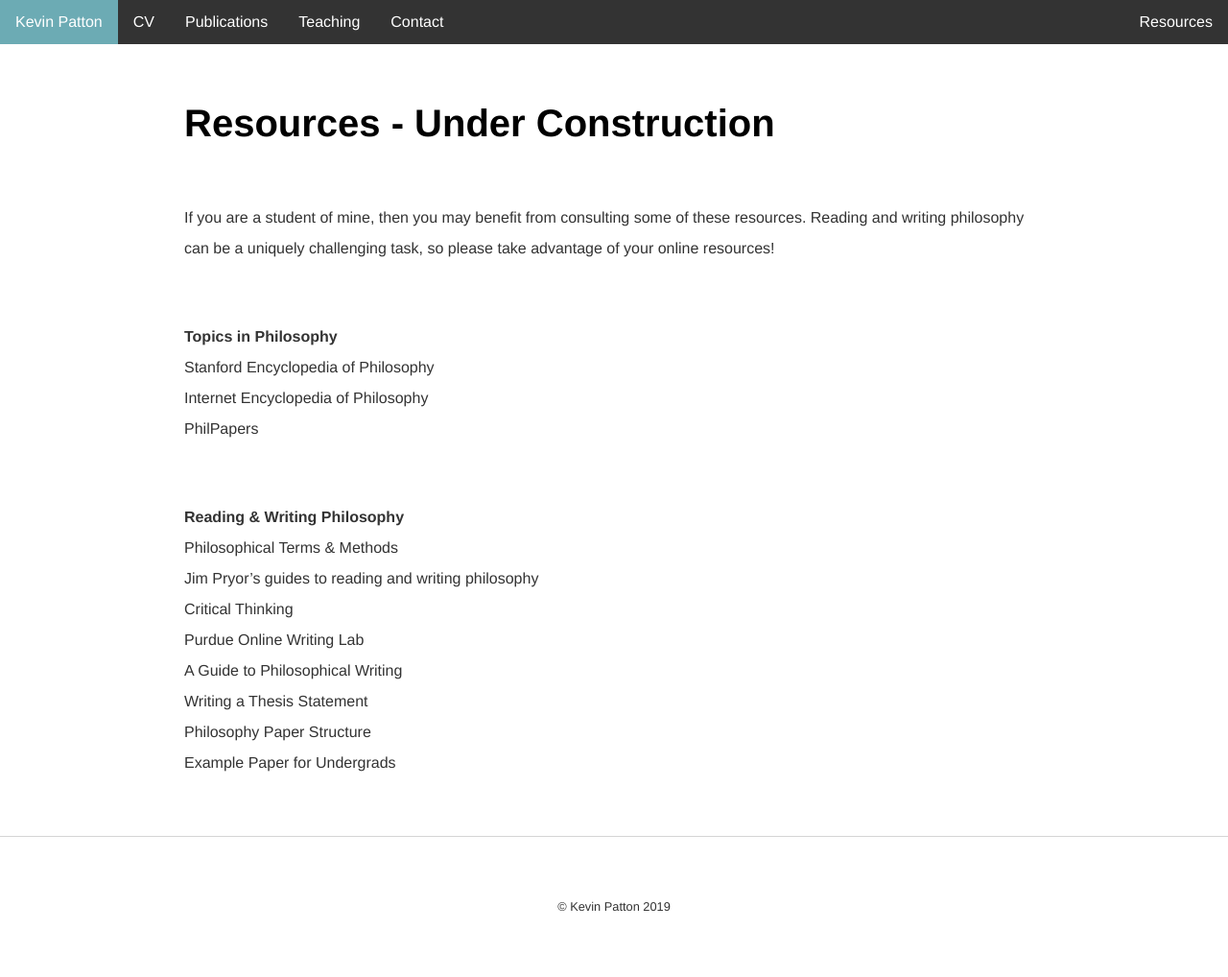
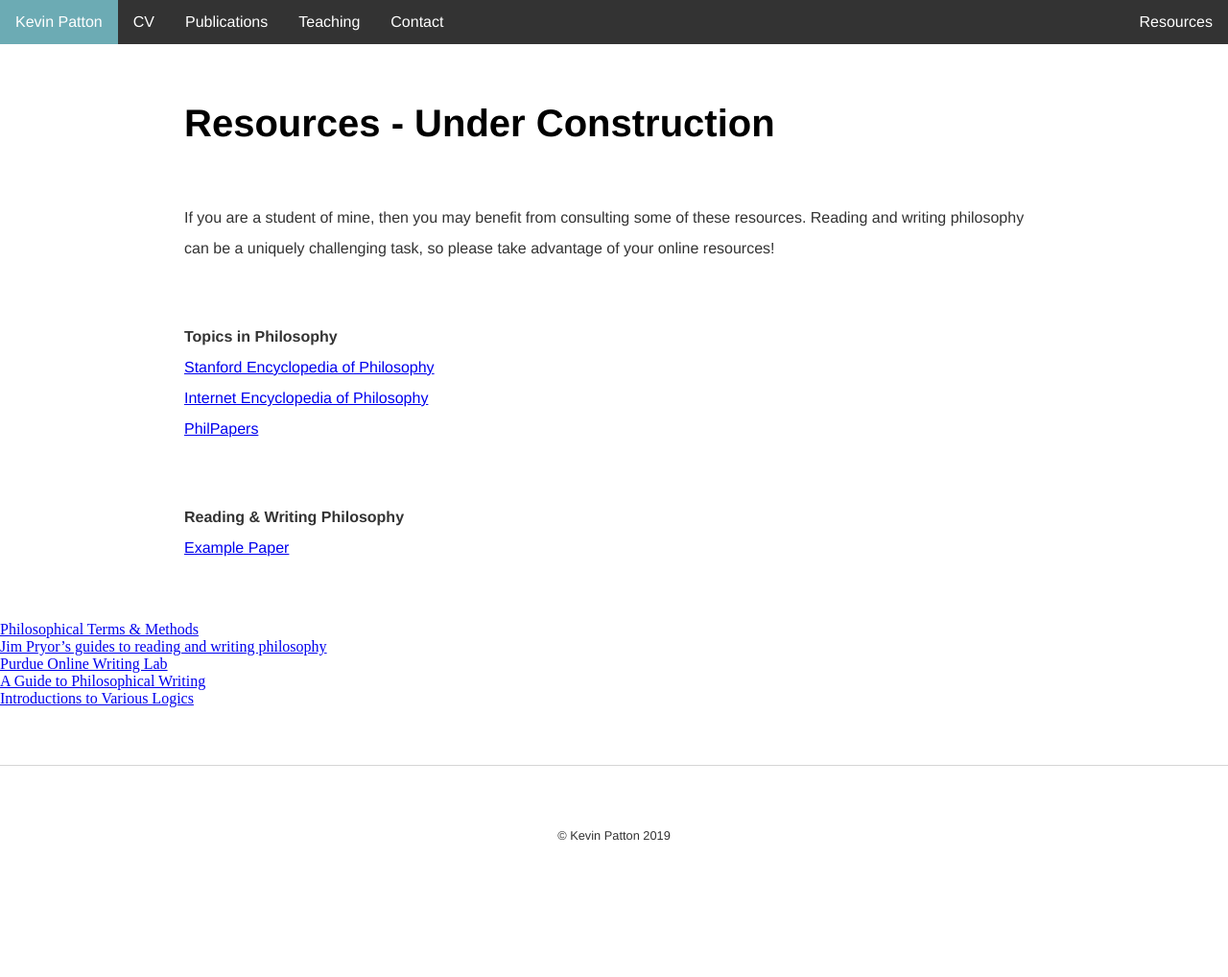
Before and after one commit to kevinjpatton/kevinjpatton.github.io, a Jekyll site: the page built from resources/index.html, in a window 1280 px wide. Shown: the whole page at 96% size. Built offline with Jekyll 4.4.1, drawn with Linux system fonts in a browser that asks for light colours; Markdown is read by kramdown in place of the engine named in the settings; after the commit the page ends 944 px from its top, so only the background shows below that.

Commit message:
Update index.html

```diff
--- a/resources/index.html
+++ b/resources/index.html
@@ -6,15 +6,13 @@ title: Resources
 <p>If you are a student of mine, then you may benefit from consulting some of these resources.  Reading and writing philosophy can be a uniquely challenging task, so please take advantage of your online resources!</p>
 <p>
 <p><b>Topics in Philosophy</b><br/>
-Stanford Encyclopedia of Philosophy<br/>
-Internet Encyclopedia of Philosophy<br/>
-  PhilPapers</p>
+<a href="http://plato.stanford.edu/" target="_blank">Stanford Encyclopedia of Philosophy</a><br/>
+  <a href="http://www.iep.utm.edu/" target="_blank">Internet Encyclopedia of Philosophy</a><br/>
+<a href="http://philpapers.org/" target="_blank">PhilPapers</a></p>
 <p><b>Reading & Writing Philosophy</b><br/>
-Philosophical Terms & Methods<br/>
-Jim Pryor’s guides to reading and writing philosophy<br/>
-Critical Thinking<br/>
-Purdue Online Writing Lab<br/>
-A Guide to Philosophical Writing<br/>
-Writing a Thesis Statement<br/>
-Philosophy Paper Structure<br/>
-Example Paper for Undergrads</p>
+ <a href="https://prezi.com/z4h1_fwilbxj/a-sample-philosophy-paper/" target="_blank">Example Paper</a></p>
+<a href="http://www.jimpryor.net/teaching/vocab/index.html" target="_blank">Philosophical Terms & Methods</a><br/>
+<a href="http://www.jimpryor.net/" target="_blank">Jim Pryor’s guides to reading and writing philosophy</a><br/>
+<a href="http://owl.english.purdue.edu/owl/" target="_blank">Purdue Online Writing Lab</a><br/>
+<a href="http://writingproject.fas.harvard.edu/files/hwp/files/philosophical_writing.pdf" target="_blank">A Guide to Philosophical Writing</a><br/>
+<a href="http://philosophy.hku.hk/think/" target="_blank">Introductions to Various Logics</a></p>
```
